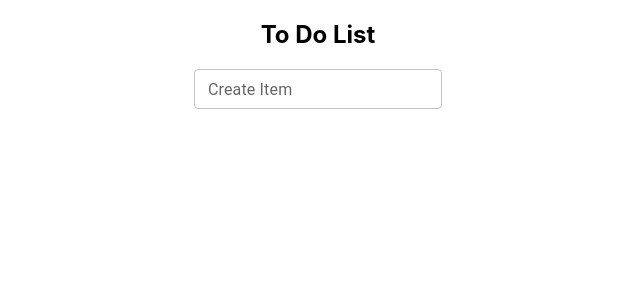
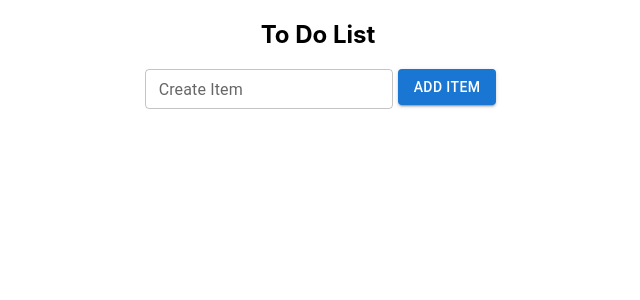
Before and after one commit to tcelovsky/to-dos, a React (Create React App) app: page / in a window 1280 px wide. Shown: the top 300 px of the page, without its empty margins (322-962 px from the left). Built offline with nearby package versions, Linux system fonts and the light colour scheme.

Commit message:
Create Add Item button"

```diff
--- a/src/App.js
+++ b/src/App.js
@@ -19,6 +19,9 @@ function App() {
           value={input}
           onChange={(e) => setInput(e.target.value)}
         ></TextField>
+        <Button variant="contained" color="primary">
+          Add Item
+        </Button>
       </form>
     </div>
   );
```
